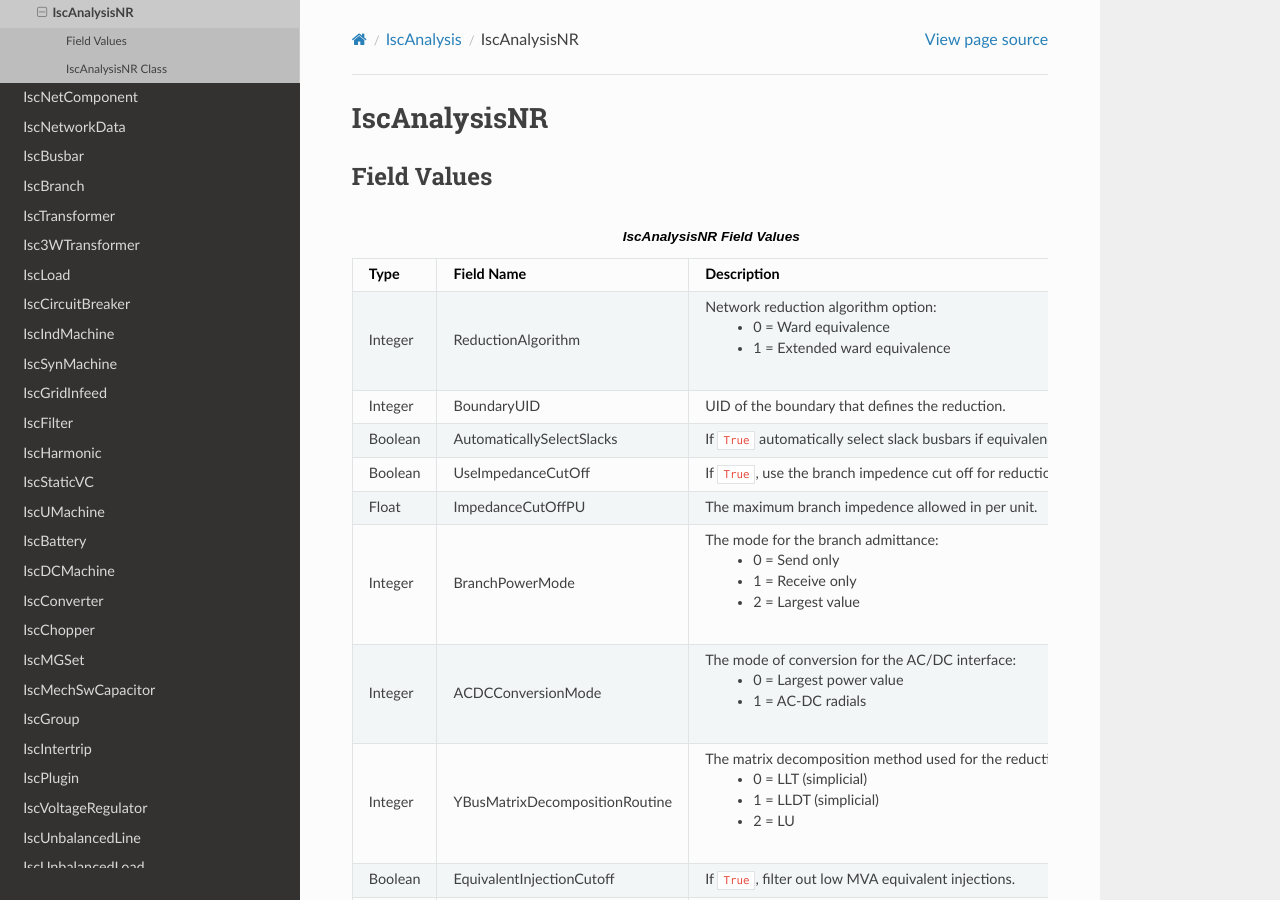
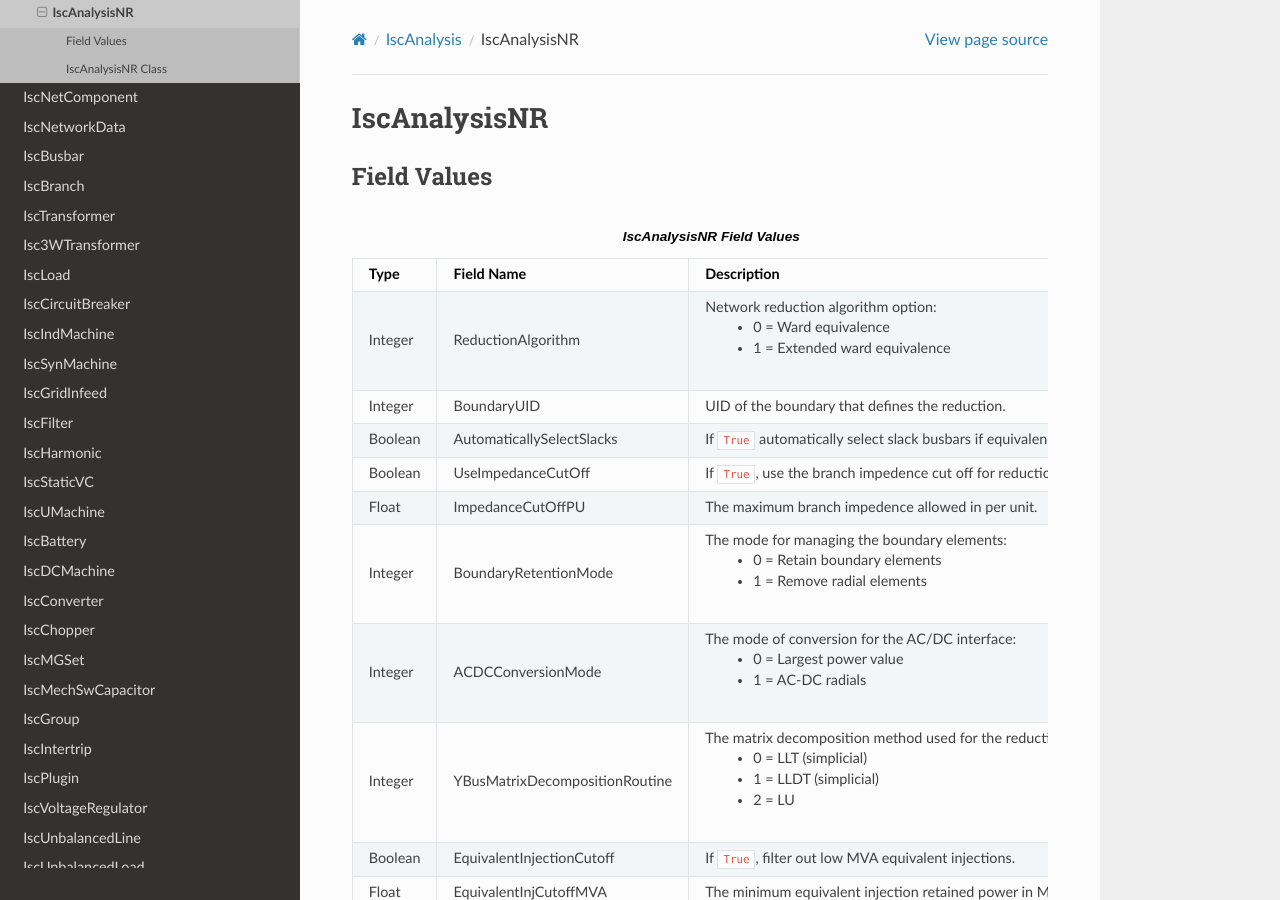
Before and after one commit to TNEI-Services/IPSA, a Sphinx documentation site: the page built from docs/IscAnalysisNR.rst, in a window 1280 px wide and 900 px high. Built offline with Sphinx 7.4.7 and the Read the Docs theme 3.1.0, drawn with Linux system fonts in a browser that asks for light colours.

Commit message:
Correction to IscAnalysisNR

```diff
--- a/docs/IscAnalysisNR.rst
+++ b/docs/IscAnalysisNR.rst
@@ -32,12 +32,11 @@ Field Values
      - ImpedanceCutOffPU
      - The maximum branch impedence allowed in per unit.
    * - Integer
-     - BranchPowerMode
-     - The mode for the branch admittance:
+     - BoundaryRetentionMode
+     - The mode for managing the boundary elements:
 
-        - 0 = Send only
-        - 1 = Receive only
-        - 2 = Largest value
+        - 0 = Retain boundary elements
+        - 1 = Remove radial elements
    * - Integer
      - ACDCConversionMode
      - The mode of conversion for the AC/DC interface:
```
